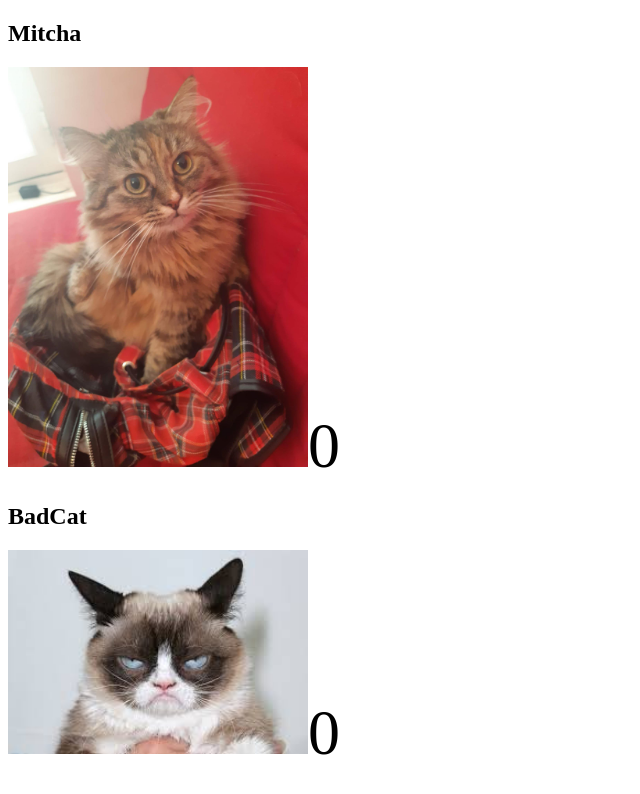
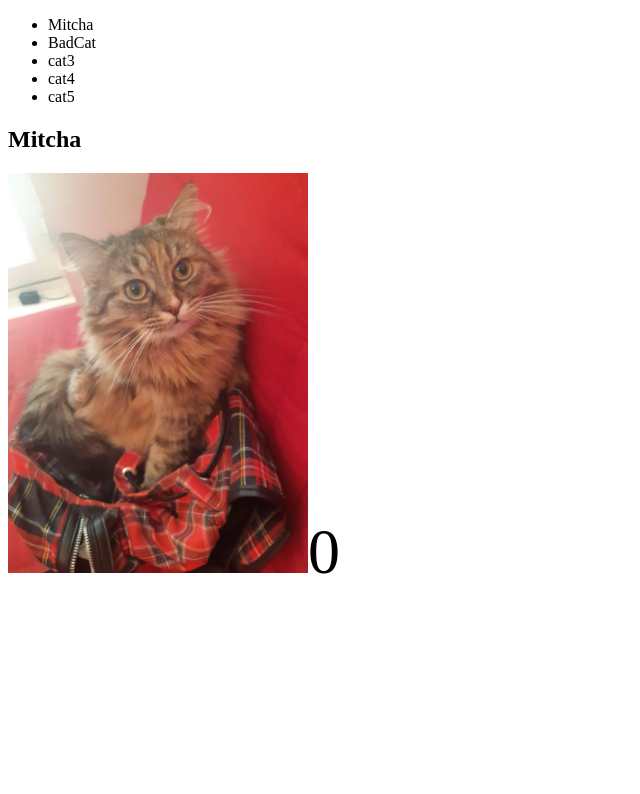
Before and after one commit to Tilko/CatClicker, a website built with webpack: page public/index.html in a window 1280 px wide. Shown: the whole page, without its empty margins (0-640 px from the left). Built offline with nearby package versions, Linux system fonts and the light colour scheme.

Commit message:
impl with clickable nav

```diff
--- a/public/index.html
+++ b/public/index.html
@@ -10,8 +10,8 @@
 </head>
 
 <body>
-    <!-- <img class="mitcha" src="/img/mitcha.jpg" alt="Mitcha cat">
-    <div class="counterScreen"></div> -->
+    <div id="catListContainer"></div>
+    <div id="currentCatContainer"></div>
 </body>
 
 </html>
--- a/public/style.css
+++ b/public/style.css
@@ -1,3 +1,8 @@
+.body {
+    display: flex;
+    flex-direction: row;
+}
+
 .mitcha {
     width: 50%;
     height: auto;
--- a/src/index.js
+++ b/src/index.js
@@ -2,6 +2,15 @@ const DocBuild = require("./lib/domBuilding");
 const Counter = require("./lib/generators/Counter");
 
 const main = () => {
+    const cats = [
+        { name: "Mitcha", src: "./img/mitcha.jpg" },
+        { name: "BadCat", src: "./img/badCat.jpeg" },
+        { name: "cat3", src: "./img/cat3.jpeg" },
+        { name: "cat4", src: "./img/cat4.jpeg" },
+        { name: "cat5", src: "./img/cat5.jpeg" }
+    ]
+    const catListContainer = document.querySelector("#catListContainer")
+    const currentCatContainer = document.querySelector("#currentCatContainer")
 
     function makeCatSection(title, src, alt) {
         const cat = DocBuild.img(src, alt)
@@ -13,11 +22,21 @@ const main = () => {
         cat.addEventListener("click", () => {
             counterSpan.innerText = counter.post()
         })
-        console.log([DocBuild.h2(title).outerHTML, cat.outerHTML, counterSpan.outerHTML])
         return DocBuild.div([DocBuild.h2(title), cat, counterSpan])
     }
-    document.body.appendChild(makeCatSection("Mitcha", "./img/mitcha.jpg", "The Mitcha cat"))
-    document.body.appendChild(makeCatSection("BadCat", "./img/badCat.jpeg", "The bad cat"))
+    cats.forEach(cat => {
+        cat.liElem = DocBuild.span(cat.name)
+
+        cat.catSection = makeCatSection(cat.name, cat.src, `The ${cat.name} cat.`)
+        cat.liElem.style.cursor = "pointer"
+        cat.liElem.addEventListener("click", () => {
+            currentCatContainer.replaceChild(cat.catSection, currentCatContainer.firstChild)
+        })
+    })
+
+    currentCatContainer.appendChild(cats[0].catSection);
+
+    catListContainer.appendChild(DocBuild.ul(cats.map(cat => cat.liElem)))
 };
 document.addEventListener("DOMContentLoaded", main);
 
--- a/src/lib/domBuilding.js
+++ b/src/lib/domBuilding.js
@@ -15,13 +15,22 @@ class DocBuild {
 
     static span(innerHTML) {
         const span0 = document.createElement("span")
-        span0.innerHTML = innerHTML;
+        span0.innerText = innerHTML;
         return span0
     }
     static div(elems) {
         const div0 = document.createElement("div")
         elems.forEach(elem => div0.appendChild(elem));
         return div0
+    }
+    static ul(elems) {
+        const ul0 = document.createElement("ul")
+        elems.forEach(elem => {
+            const li0 = document.createElement("li")
+            li0.appendChild(elem)
+            ul0.appendChild(li0)
+        });
+        return ul0
     }
 
     static img(src, alt, callBack_elem) {
--- a/webpack.config.js
+++ b/webpack.config.js
@@ -12,7 +12,7 @@ const config = {
     contentBase: path.join(__dirname, 'public'),
     compress: true,
     port: 4567,
-    disableHostCheck: true,
+    disableHostCheck: true, //to enable bgrok
 
     open: true, //open page when server start
     inline: true, //webpack can log in console
@@ -20,8 +20,7 @@ const config = {
     watchContentBase: true,
     liveReload: true,
     //////////////
-  },
-  watch: true
+  }
 };
 
 module.exports = config;
```
Also changed, not shown: README.md, public/img/cat3.jpeg (added), public/img/cat4.jpeg (added), public/img/cat5.jpeg (added).
